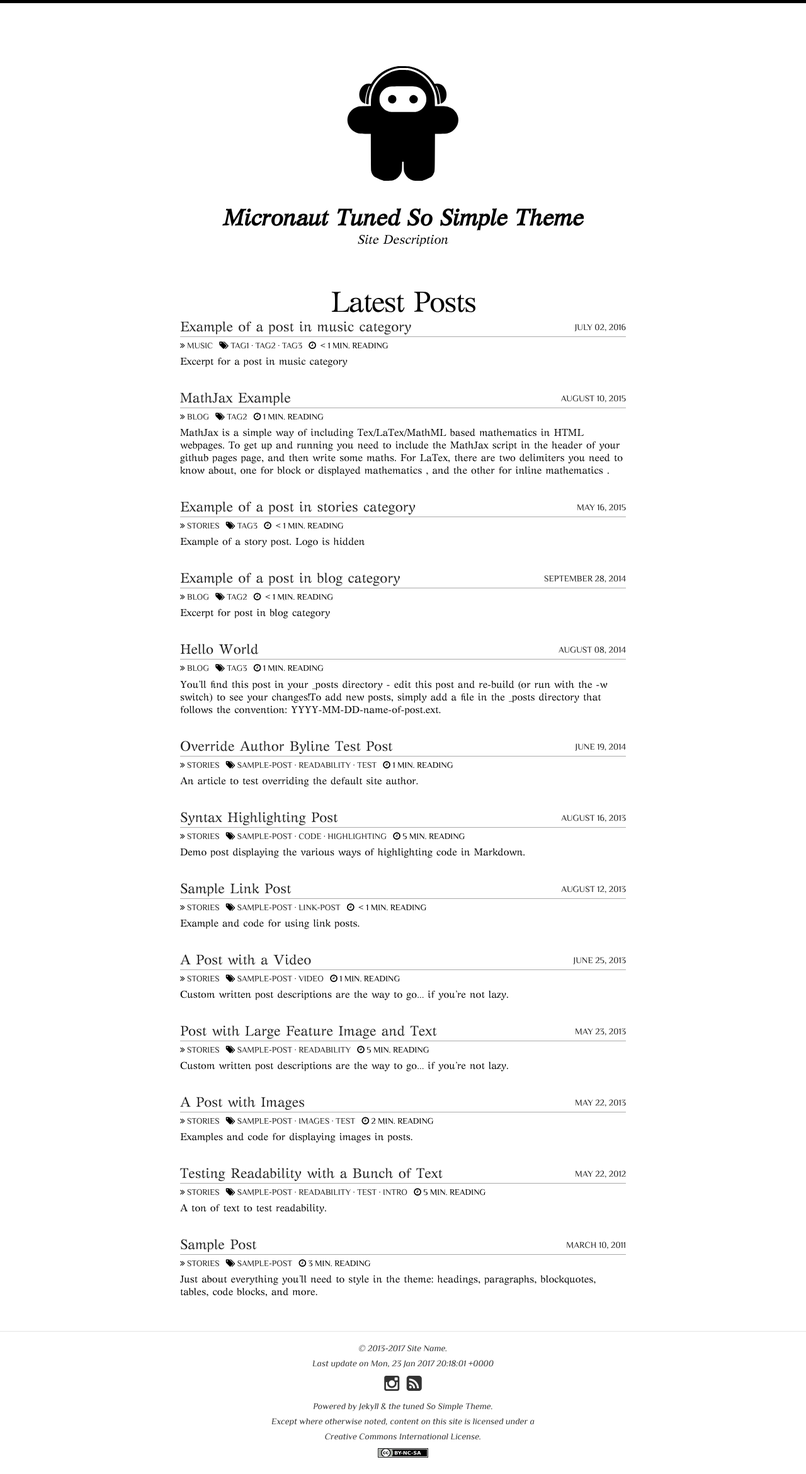
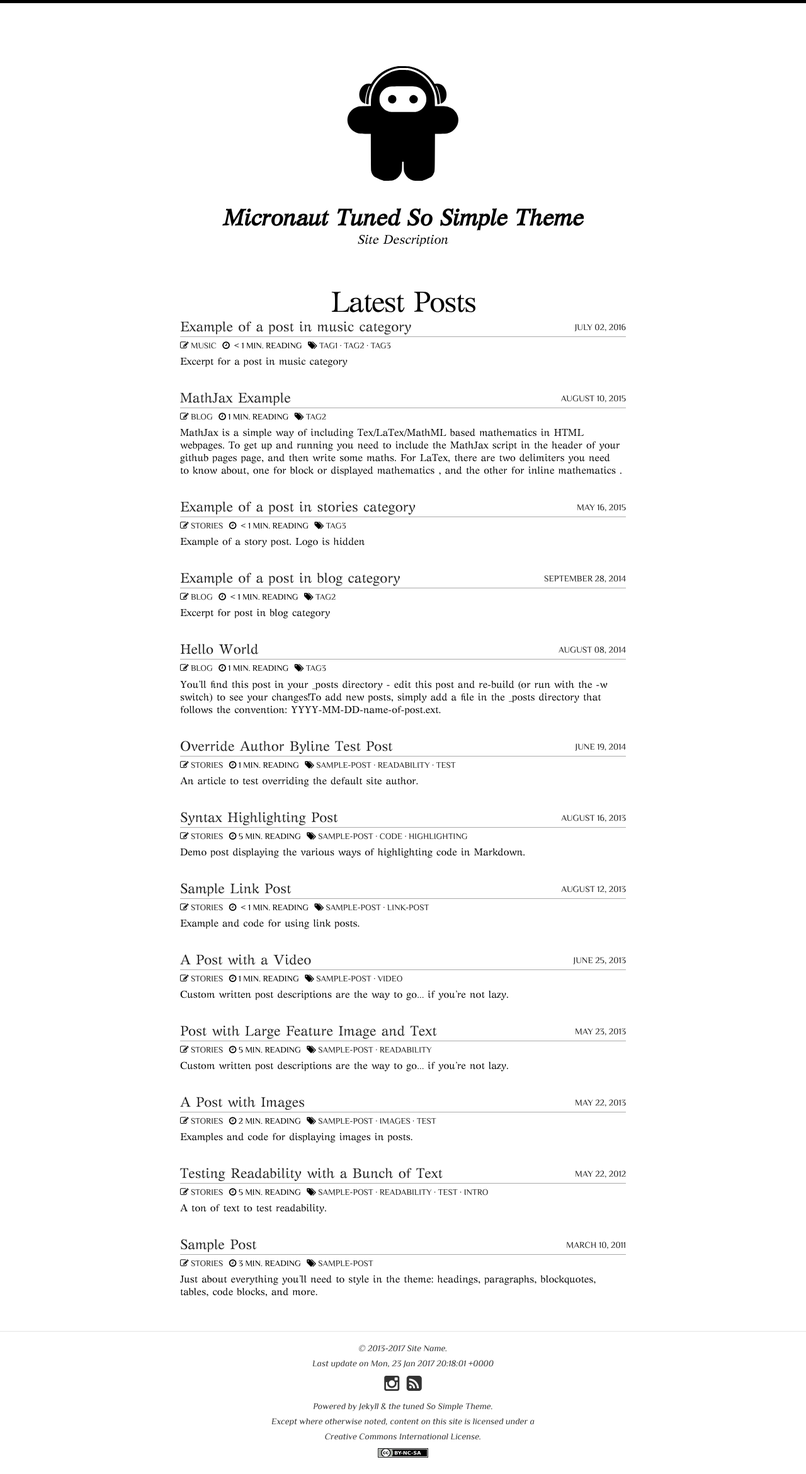
Before and after one commit to TheMicronaut/micronaut-theme, a Jekyll site: the page built from index.html, in a window 1280 px wide. Shown: the whole page at 63% size. Built offline with Jekyll 4.4.1, drawn with Linux system fonts in a browser that asks for light colours; nearby versions of some CDN libraries; the list of posts is cut into pages by our own code.

Commit message:
minor style enhancements on postlist metadata

```diff
--- a/_sass/_archives.scss
+++ b/_sass/_archives.scss
@@ -32,6 +32,7 @@
         margin: 5px 0;
           & > span {
             display: inline-block;
+            margin-right: 6px;
           }
       }
     > a {
--- a/index.html
+++ b/index.html
@@ -11,10 +11,10 @@ search_omit: true
 	  <a href="{{ post.url }}">{{ post.title }} <span class="entry-date"><time datetime="{{ post.date | date_to_xmlschema }}">{{ post.date | date: "%B %d, %Y" }}</time></span></a>
     </article>
 	<footer>
-      <span>{% if post.categories %}<i class="fa fa-angle-double-right"></i>&nbsp;<a href="/{{ post.categories | first }}" title="Posts in {{ post.categories | first }} category">{{ post.categories | first }}</a>{% endif %}&nbsp;&nbsp;</span>
-	  <span>{% if post.tags %}<i class="fa fa-tags"></i>&nbsp;{% endif %}{% for tag in post.tags %}<a href="/tags/#{{ tag }}" title="Posts tagged {{ tag }}">{{ tag }}</a>{% unless forloop.last %}&nbsp;·&nbsp;{% endunless %}{% endfor %}&nbsp;&nbsp;</span>
-	  <span title="{{ post.content | number_of_words }} words">{% capture readtime %}{{ post.content | number_of_words | plus:91 | divided_by:150.0 | append:'.' | split:'.' | first }}{% endcapture %}<i class="fa fa-clock-o"></i>&nbsp;{% if readtime == '0' %} &lt; 1{% else %}{{ readtime }}{% endif %} min. reading</span>
-	  <span class="excerpt">{{ post.excerpt | remove: '\[ ... \]' | remove: '\( ... \)' | markdownify | strip_html | strip_newlines | escape_once | truncatewords:125 }}</span>
+      <span>{% if post.categories %}<i class="fa fa-edit"></i>&nbsp;<a href="/{{ post.categories | first }}" title="Posts in {{ post.categories | first }} category">{{ post.categories | first }}</a>{% endif %}</span>
+      <span title="{{ post.content | number_of_words }} words">{% capture readtime %}{{ post.content | number_of_words | plus:91 | divided_by:150.0 | append:'.' | split:'.' | first }}{% endcapture %}<i class="fa fa-clock-o"></i>&nbsp;{% if readtime == '0' %} &lt; 1{% else %}{{ readtime }}{% endif %} min. reading</span>
+      <span>{% if post.tags %}<i class="fa fa-tags"></i>&nbsp;{% endif %}{% for tag in post.tags %}<a href="/tags/#{{ tag }}" title="Posts tagged {{ tag }}">{{ tag }}</a>{% unless forloop.last %}&nbsp;·&nbsp;{% endunless %}{% endfor %}</span>
+      <span class="excerpt">{{ post.excerpt | remove: '\[ ... \]' | remove: '\( ... \)' | markdownify | strip_html | strip_newlines | escape_once | truncatewords:125 }}</span>
 	</footer>
   </li>
 {% endfor %}
--- a/search.json
+++ b/search.json
@@ -10,7 +10,7 @@ sitemap: false
       "link"          : "{{ site.url }}{{ post.url }}",
       "date"        : "{{ post.date | date: "%B %d, %Y" }}",
       "excerpt"   : "{{ post.excerpt | markdownify | strip_html | strip_newlines | escape_once | remove: '\[' | remove: '\]' | remove: '\(' | remove: '\)' }}",
-      "category" : "{{ post.categories | array_to_sentence_string }}"	,
+      "category" : "{{ post.categories | first }}",
       "tags"        : "{{ post.tags  | array_to_sentence_string }}"
     }
   {% endif %}
```
Also changed, not shown: blog/index.md (+3 -3 lines), music/index.md (+3 -3 lines), search/index.md (+1 -1 lines), stories/index.md (+3 -3 lines).
